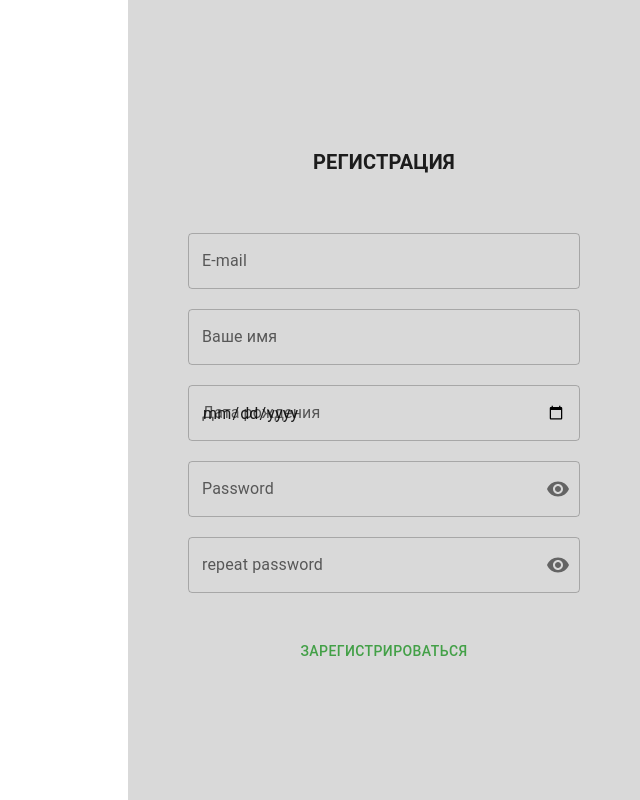
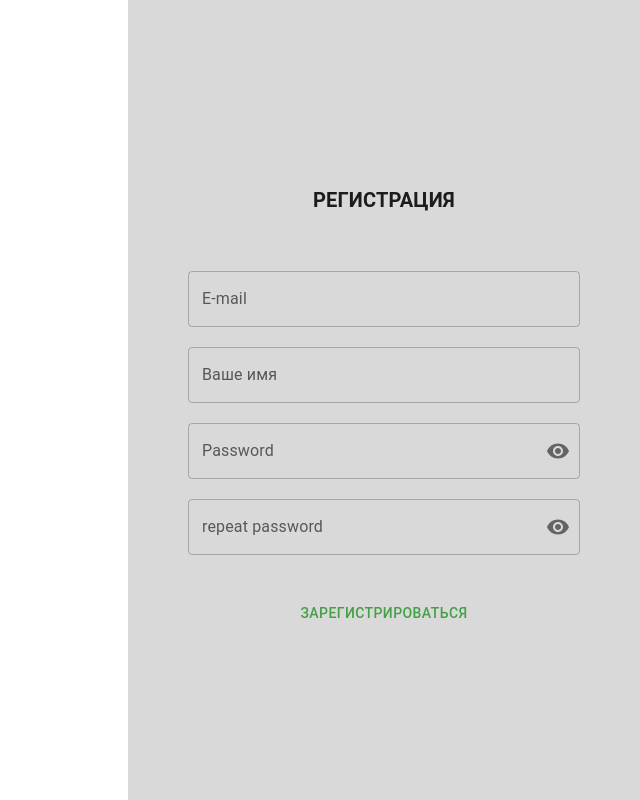
Before and after one commit to javavlsu/course-work-team-69-airapetyan-igoshin, a React (Vite) app in the folder client/: page /login/new-user in a window 1280 px wide. Shown: the whole page, without its empty margins (640-1280 px from the left). Built offline with nearby package versions, Linux system fonts and the light colour scheme.

Commit message:
hotfix: remove birthdate from registration form

```diff
--- a/client/src/pages/Registration/Registration.tsx
+++ b/client/src/pages/Registration/Registration.tsx
@@ -47,7 +47,6 @@ export const Registration = () => {
       <LoginTextFields>
         <TextField {...register('email')} label="E-mail"/>
         <TextField {...register('name')} label="Ваше имя"/>
-        <TextField {...register('birthdate')} type="date" label="Дата рождения"/>
         <FormControl variant="outlined">
           <InputLabel htmlFor="password">Password</InputLabel>
           <OutlinedInput
```
